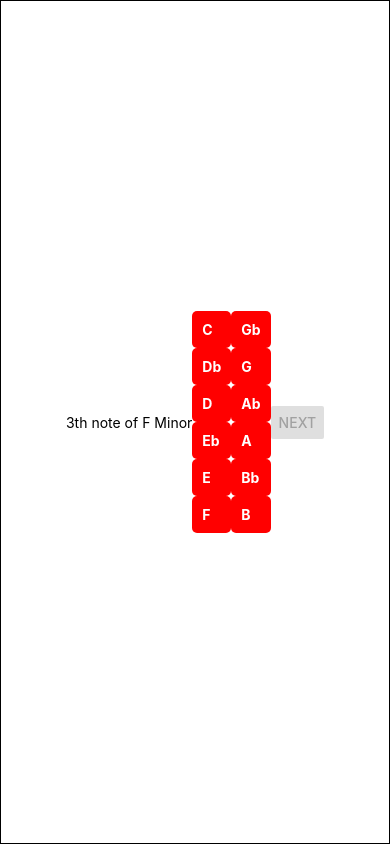
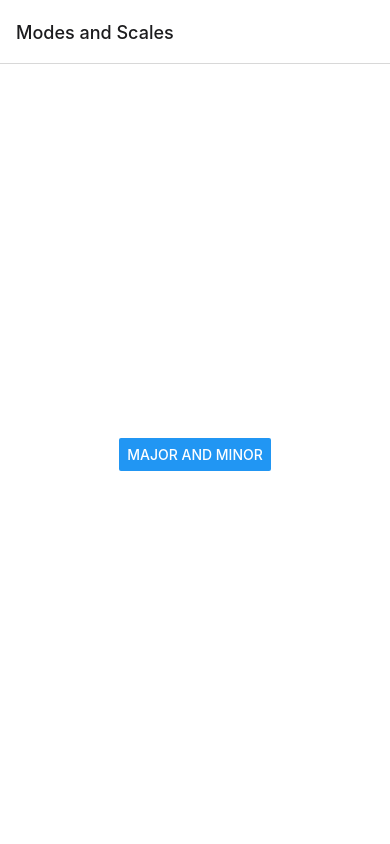
Before and after one commit to janujan99/Modes-And-Scales, a React Native app: screen / in a window 390 px wide. Built offline with nearby package versions, Linux system fonts and the light colour scheme.

Commit message:
Added home screen, styled scale screen a little bit better but still needs work

```diff
--- a/App.tsx
+++ b/App.tsx
@@ -2,6 +2,8 @@ import { useState } from "react";
 import { StatusBar } from "expo-status-bar";
 import { Button, StyleSheet, Text, View, TouchableOpacity } from "react-native";
 import { NotesState, getNewScaleState } from "./notesState";
+import { NavigationContainer } from "@react-navigation/native";
+import { createNativeStackNavigator } from "@react-navigation/native-stack";
 
 function NoteButton(props: any) {
   function handlePress() {
@@ -29,7 +31,14 @@ function NoteButton(props: any) {
     </TouchableOpacity>
   );
 }
-
+function ScalesScreen() {
+  return (
+    <View style={styles.container}>
+      <ScalesQuiz />
+      <StatusBar style="auto" />
+    </View>
+  );
+}
 function ScalesQuiz(props: any) {
   function handleNotePress(note: string) {
     let notesArr: string[] = [
@@ -80,6 +89,7 @@ function ScalesQuiz(props: any) {
       <Text>
         {notesState.interval}th note of {notesState.key} {notesState.mode}
       </Text>
+      <View style={styles.notePane}>
         <View>
           <NoteButton
             note="C"
@@ -144,6 +154,7 @@ function ScalesQuiz(props: any) {
             handleNotePress={handleNotePress}
           />
         </View>
+      </View>
       <Button
         title="Next"
         disabled={!notesState.correctAnswerReached}
@@ -152,12 +163,31 @@ function ScalesQuiz(props: any) {
     </View>
   );
 }
+const HomeScreen = ({ navigation }) => {
+  return (
+    <View style={styles.container}>
+      <Button
+        title="Major and Minor"
+        onPress={() => navigation.push("Scales")}
+      />
+      <StatusBar style="auto" />
+    </View>
+  );
+};
+const Stack = createNativeStackNavigator();
+
 export default function App() {
   return (
-    <View style={styles.container}>
-      <ScalesQuiz />
-      <StatusBar style="auto" />
-    </View>
+    <NavigationContainer>
+      <Stack.Navigator>
+        <Stack.Screen
+          name="Home"
+          component={HomeScreen}
+          options={{ title: "Modes and Scales" }}
+        />
+        <Stack.Screen name="Scales" component={ScalesScreen} />
+      </Stack.Navigator>
+    </NavigationContainer>
   );
 }
 
@@ -166,8 +196,20 @@ const styles = StyleSheet.create({
     flex: 1,
     backgroundColor: "#fff",
     justifyContent: "center",
+    alignItems: "center",
   },
   noteGrid: {
+    flex: 1,
+    flexDirection: "column",
+    backgroundColor: "#fff",
+    alignItems: "center",
+    justifyContent: "center",
+    borderWidth: 1,
+    borderColor: "black",
+    width: 100,
+    height: 50,
+  },
+  notePane: {
     flex: 1,
     flexDirection: "row",
     backgroundColor: "#fff",
@@ -175,21 +217,25 @@ const styles = StyleSheet.create({
     justifyContent: "center",
     borderWidth: 1,
     borderColor: "black",
+    margin: 0,
   },
   noteButton: {
     backgroundColor: "red",
     borderRadius: 5,
     padding: 10,
+    margin: 5,
   },
   notePressedButton: {
     backgroundColor: "white",
     borderRadius: 5,
     padding: 10,
+    margin: 5,
   },
   notePressedCorrectButton: {
     backgroundColor: "green",
     borderRadius: 5,
     padding: 10,
+    margin: 5,
   },
   noteText: {
     color: "white",
--- a/package.json
+++ b/package.json
@@ -9,11 +9,15 @@
     "web": "expo start --web"
   },
   "dependencies": {
+    "@react-navigation/native": "^6.1.1",
+    "@react-navigation/native-stack": "^6.9.7",
     "expo": "~47.0.9",
     "expo-status-bar": "~1.4.2",
     "react": "18.1.0",
     "react-dom": "18.1.0",
     "react-native": "0.70.5",
+    "react-native-safe-area-context": "^4.4.1",
+    "react-native-screens": "^3.18.2",
     "react-native-web": "~0.18.9"
   },
   "devDependencies": {
```
Also changed, not shown: 2 other files (tests, documents, lock files or other folders). Lines whose indentation alone changed are shown as unchanged.
